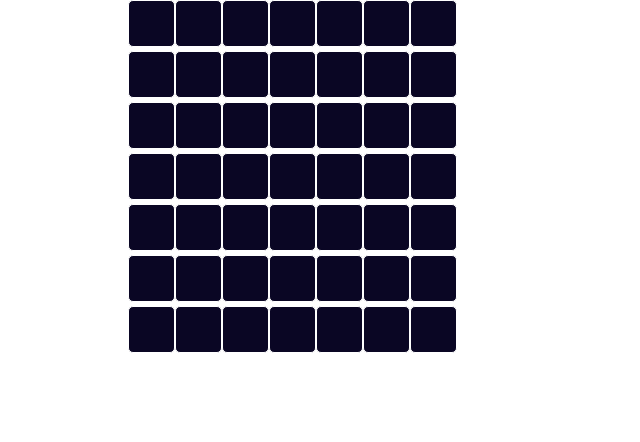
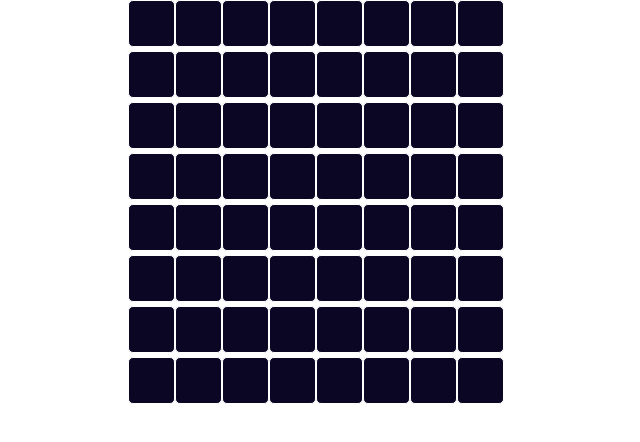
Before and after one commit to juanbrk/minesweeperJs, a React app: page / in a window 1280 px wide. Shown: the top 442 px of the page, without its empty margins (0-640 px from the left). Built offline with nearby package versions, Linux system fonts and the light colour scheme.

Commit message:
Implemented rightClickHandler() on Board.js to handle flagging of tiles and update remaining mines left.

```diff
--- a/src/App.js
+++ b/src/App.js
@@ -10,11 +10,11 @@ class App extends Component {
 
     return (
       <div className="App">
-      <Board
-        height={7}
-        width={7}
-        mineCount={3}
-      />
+        <Board
+          height={8}
+          width={8}
+          mines={6}
+        />
       </div>
     );
   }
--- a/src/Components/Tile/Tile.js
+++ b/src/Components/Tile/Tile.js
@@ -7,14 +7,14 @@ const tile = (props) => {
     const assignedClasses = [classes.tile];
 
     //Asignacion dinámica de las clases
+    if (props.isFlagged) {
+        assignedClasses.push(classes.isFlag)
+    }
     if (!props.isRevealed) {
         assignedClasses.push(classes.hidden);
     }
     if (props.containsMine) {
         assignedClasses.push(classes.containsMine)
-    }
-    if (props.isFlagged) {
-        assignedClasses.push(classes.isFlag)
     }
 
     let content = null;
@@ -24,7 +24,9 @@ const tile = (props) => {
 
         <div
             className={assignedClasses.join(' ')}
-            onClick={props.clicked}>
+            onClick={props.clicked}
+            onContextMenu={props.cMenu}
+        >
             {content}
         </div>
     );
@@ -40,30 +42,33 @@ tile.propTypes = {
     isFlagged: PropTypes.bool,
     neighbour: PropTypes.number,
     // Is empty is needed to specify if none of the 8 neighbouring tiles contains a mine
-    isEmpty: PropTypes.bool
+    isEmpty: PropTypes.bool,
+    cMenu: PropTypes.func
 }
 
 function getContent(props, content) {
-    //If not yet revealed
     if (props.isRevealed) {
+
+        //if tile is revealed show its content.
+
         //if this tile contains mine show it
         if (props.containsMine) {
             content = "B";
+        } else {
+
+            //if it does not contain mine, show neighbours or empty
+            props.neighbour !== 0 ?
+                content = props.neighbour
+                :
+                null;
         }
-        else {
-            //if it doesnt contain mine
-            //check if flagged and assign content accordingly
-            if (!props.isFlagged) {
-                //If not flagged it can be free or have neighbouring mines
-                if (props.neighbour !== 0) {
-                    content = props.neighbour;
-                }
-            }
-            else {
-                //if flagged
-                content = 'F';
-            }
-        }
+    } else {
+
+        //if not yet revealed, it can be flagged
+        props.isFlagged ?
+            content = "F"
+            :
+            null;
     }
     return content;
 }
--- a/src/Containers/Board/Board.css
+++ b/src/Containers/Board/Board.css
@@ -9,5 +9,24 @@
 }
 
 .board{
+    margin: auto;
+    display: block;
 
 }
+
+.info {
+    display: block;
+    margin-top: 15px;
+  }
+
+.gameInfo {
+    margin-bottom: 20px;
+    background: #19a0d9;
+    padding: 7px;
+    text-align: center;
+    color: #fff;
+    min-height: 100px;
+    border-radius: 7px;
+    width: 60%;
+    display: block;
+  }
--- a/src/Containers/Board/Board.js
+++ b/src/Containers/Board/Board.js
@@ -21,8 +21,8 @@ class board extends PureComponent {
     }
     state = {
         mineCount: this.props.mines,
-        gameStatus: null,
-        boardData: this.initializeBoard(this.props.height, this.props.width, this.props.mineCount)
+        gameStatus: "make your first move",
+        boardData: this.initializeBoard(this.props.height, this.props.width, this.props.mines)
     }
 
 
@@ -61,7 +61,8 @@ class board extends PureComponent {
                     containsMine={dataRowTile.containsMine}
                     isRevealed={dataRowTile.isRevealed}
                     isFlagged={dataRowTile.isFlagged}
-                    neighbour={dataRowTile.neighbour} />
+                    neighbour={dataRowTile.neighbour}
+                    cMenu={(event) => this.rightClickHandler(event, rowIndex, colIndex)} />
             );
         });
     }
@@ -219,6 +220,26 @@ class board extends PureComponent {
         return board;
     }
 
+    //Check game progress
+    // TODO
+    // gameProgress() {
+    //     if (minesLeft === 0) {
+
+    //         const mineArray = this.getMines(updatedData);
+
+    //         const FlagArray = this.getFlags(updatedData);
+
+    //         if (JSON.stringify(mineArray) === JSON.stringify(FlagArray)) {
+
+    //             this.revealBoard();
+
+    //             alert("You Win");
+
+    //         }
+
+    //     }
+    // }
+
     ////////////////////////////////////////////////// Handler methods
     /*
         handles tile click. Accepts 2D[x][y] indexes to reveal the tile that was clicked. This reveal will be done according to the content
@@ -231,7 +252,7 @@ class board extends PureComponent {
         const clickedTile = { ...this.state.boardData[x][y] };
 
         //Check if clicked tile has not been revealed or flagged yet, if revealed do nothing.
-        if (!clickedTile.isRevealed || !clickedTile.isFlagged) {
+        if (!clickedTile.isRevealed && !clickedTile.isFlagged) {
             //If not revealed yet, check for mines
             if (clickedTile.containsMine) {
                 //If contains mine, player looses, game status is updated and board content revealed
@@ -267,6 +288,40 @@ class board extends PureComponent {
         }
     }
 
+    // handles right clicks to flag or unflag a tile. Updates the counter of remaining mines and the
+    // board state with flagged/unflagged tiles
+    rightClickHandler(event, x, y) {
+        event.preventDefault();  // prevents default behaviour such as right click
+        const clickedTile = {...this.state.boardData[x][y]}
+        //ommit if revealed
+        if (!clickedTile.isRevealed){
+
+            let minesLeft = this.state.mineCount;
+
+            //if not revealed it can be flagged or not
+            if (clickedTile.isFlagged){
+
+                //if flagged, unflag it
+                clickedTile.isFlagged= false;
+                minesLeft++;
+            } else{
+
+                //if not flagged, flag it
+                clickedTile.isFlagged = true;
+                minesLeft--;
+            }
+
+            //Update the state with new tile
+            const updatedData = [...this.state.boardData];
+            updatedData[x][y] = {...clickedTile};
+
+            this.setState({
+                boardData: updatedData,
+                mineCount: minesLeft
+            });
+        }
+    }
+
     render() {
         const board = this.renderBoard(this.state.boardData);
         return (
```
